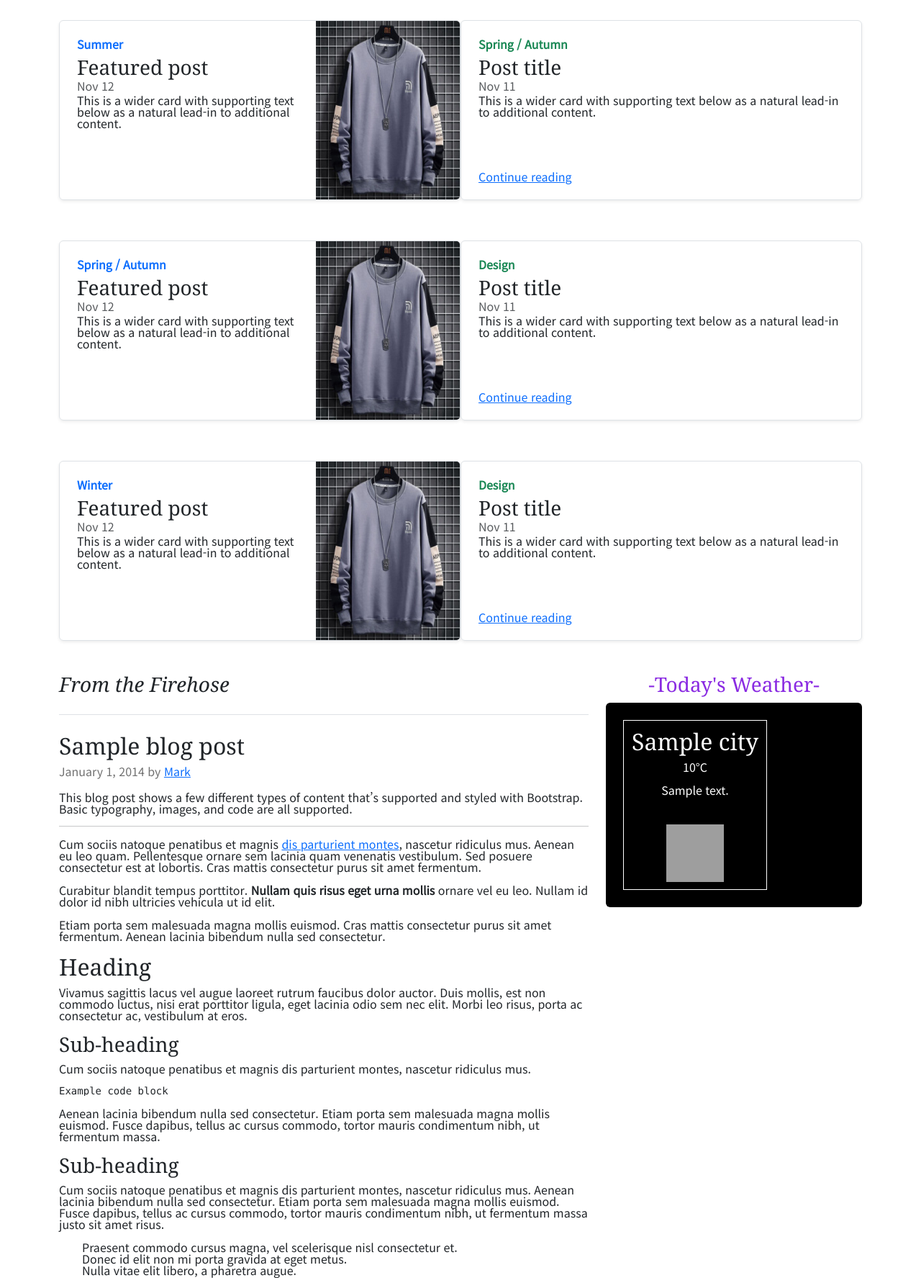
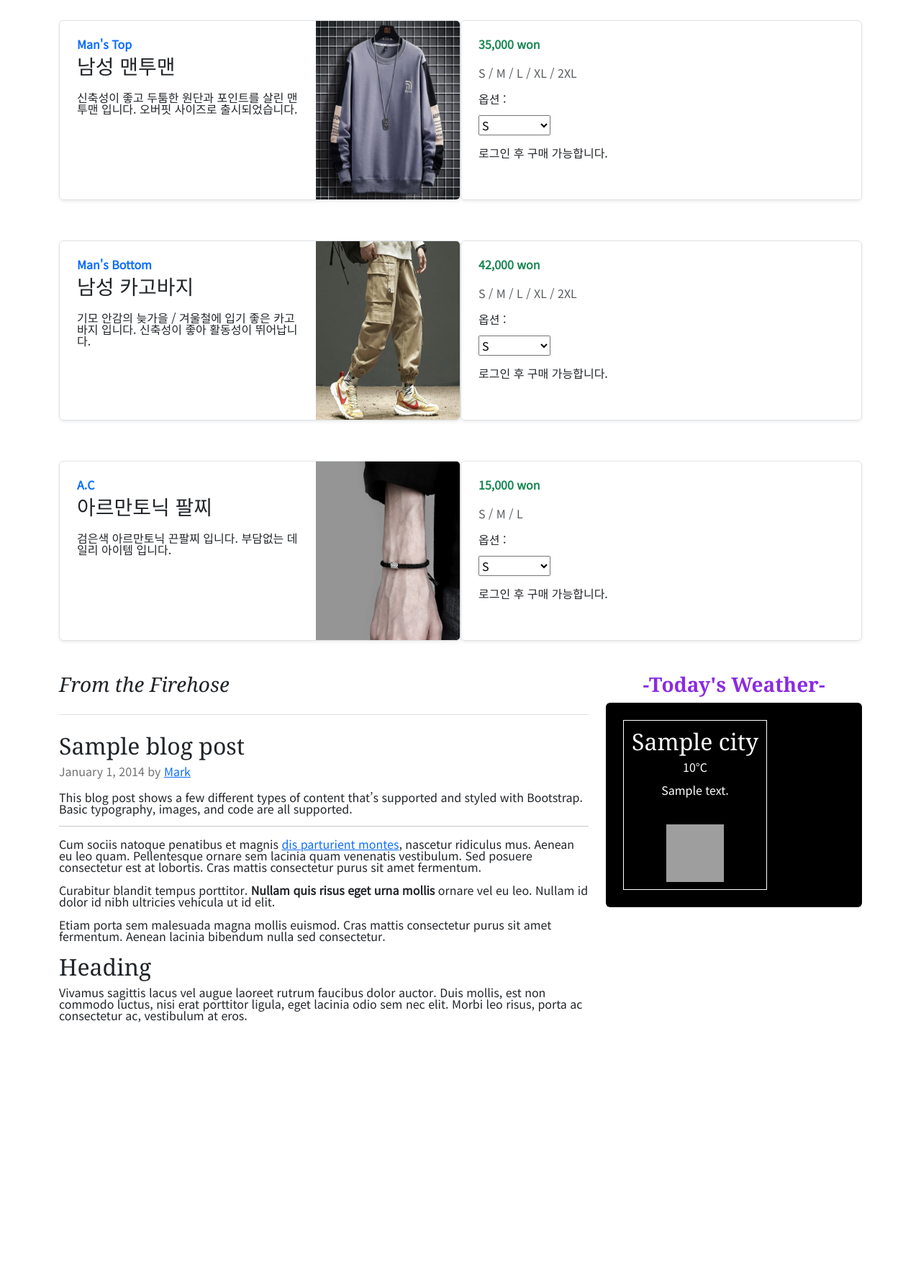
Before and after one commit to Funkyplayer95/2401_Project, a Django app: template Project/templates/main.html in a window 1280 px wide. Shown: the part 472-2247 px from the top of the page at 72% size. After the commit the page ends 1892 px from the top, so only its background shows below. Run offline with Django 5.2, Linux system fonts and the light colour scheme; the template is opened without the code that fills it: most values are stand-ins (such as "Sample title", 1, 10 or a date in 2020); parts of the project's set-up code (start-up, migrations or seed data) failed here and were passed over; some libraries are stand-ins or nearby versions; grey boxes are pictures that could not be loaded.

Commit message:
main 조정
카카오지도 - 위치 포인트 추가
메인 div창 구매창으로 변경
하단 footer삭제 , post 글 삭제

```diff
--- a/Project/homepage/models.py
+++ b/Project/homepage/models.py
@@ -14,7 +14,6 @@ class Userinfo(models.Model):
     user_address_doro = models.CharField(max_length=100, blank=True, null=True)
     user_address_jibun = models.CharField(max_length=100, blank=True, null=True)
     user_address_detail = models.CharField(max_length=100, blank=True, null=True)
-    # user_image_id = models.ForeignKey('Userimage', on_delete=models.CASCADE, related_name='images', blank=True, null=True) # 외래키로
     user_code = models.AutoField(primary_key=True)
 
     class Meta:
--- a/Project/templates/main.html
+++ b/Project/templates/main.html
@@ -81,19 +81,19 @@
                                         <ul>
                                             <li>
                                                 <label for="loginid" style="color: blueviolet;">아이디</label><br>
-                                                <input type="text" name="loginid" id="loginid" style="width: 180px;">
+                                                <input type="text" name="loginid" id="loginid" style="width: 200px;">
                                             </li>
                                             <li style="margin-top: 10px;">
                                                 <label for="loginpw" style="color: blueviolet;">비밀번호</label><br>
                                                 <input type="password" name="loginpw" id="loginpw"
-                                                    style="width: 180px;">
+                                                    style="width: 200px;">
                                             </li>
 
                                             <li style="margin-top: 30px;">
 
                                                 <a href="{% url 'social:begin' 'google-oauth2' %}" target="_self">
                                                     <img src="../static/images/googleLogin2.png" alt="구글로그인"
-                                                        style="width: 180px; height: 40px;">
+                                                        style="width: 200px; height: 40px;">
                                                 </a>
                                             </li>
 
@@ -127,8 +127,7 @@
 
         <!-- 메인 타이틀 로고  -->
         <div id="map" style="width:100%;height:400px; border: 3px solid black;"></div>
-        <script type="text/javascript"
-            src="//dapi.kakao.com/v2/maps/sdk.js?appkey={{kakaoapi}}"></script>
+        <script type="text/javascript" src="//dapi.kakao.com/v2/maps/sdk.js?appkey={{kakaoapi}}"></script>
         <script>
             var mapContainer = document.getElementById('map'), // 지도를 표시할 div
                 mapOption = {
@@ -154,20 +153,73 @@
 
             // 지도의 우측에 확대 축소 컨트롤을 추가한다
             map.addControl(zoomControl, kakao.maps.ControlPosition.RIGHT);
+
+            // HTML5의 geolocation으로 사용할 수 있는지 확인합니다
+            if (navigator.geolocation) {
+
+                // GeoLocation을 이용해서 접속 위치를 얻어옵니다
+                navigator.geolocation.getCurrentPosition(function (position) {
+
+                    var lat = position.coords.latitude, // 위도
+                        lon = position.coords.longitude; // 경도
+
+                    var locPosition = new kakao.maps.LatLng(lat, lon), // 마커가 표시될 위치를 geolocation으로 얻어온 좌표로 생성합니다
+                        message = '<div style="padding:5px;">여기에 계신가요?</div>'; // 인포윈도우에 표시될 내용입니다
+
+                    // 마커와 인포윈도우를 표시합니다
+                    displayMarker(locPosition, message);
+
+                });
+
+            } else { // HTML5의 GeoLocation을 사용할 수 없을때 마커 표시 위치와 인포윈도우 내용을 설정합니다
+
+                var locPosition = new kakao.maps.LatLng(37.56424, 126.97794),
+                    message = 'geolocation을 사용할수 없어요..'
+
+                displayMarker(locPosition, message);
+            }
+
+            // 지도에 마커와 인포윈도우를 표시하는 함수입니다
+            function displayMarker(locPosition, message) {
+
+                // 마커를 생성합니다
+                var marker = new kakao.maps.Marker({
+                    map: map,
+                    position: locPosition
+                });
+
+                var iwContent = message, // 인포윈도우에 표시할 내용
+                    iwRemoveable = true;
+
+                // 인포윈도우를 생성합니다
+                var infowindow = new kakao.maps.InfoWindow({
+                    content: iwContent,
+                    removable: iwRemoveable
+                });
+
+                // 인포윈도우를 마커위에 표시합니다
+                infowindow.open(map, marker);
+
+                // 지도 중심좌표를 접속위치로 변경합니다
+                map.setCenter(locPosition);
+            }
         </script>
         <br>
 
         <!-- 1번째 div -->
-        <div class="row mb-2" style="padding: 12px;">
+        <div class="row mb-2" style="padding: 12px; background-color: white;">
             <div class="col-md-6" style="display: flex;">
                 <div
                     class="row no-gutters border rounded overflow-hidden flex-md-row mb-4 shadow-sm h-md-250 position-relative">
                     <div class="col p-4 d-flex flex-column position-static">
-                        <strong class="d-inline-block mb-2 text-primary">Summer</strong>
-                        <h3 class="mb-0">Featured post</h3>
-                        <div class="mb-1 text-muted">Nov 12</div>
-                        <p class="card-text mb-auto">This is a wider card with supporting text below as a natural
-                            lead-in to additional content.</p>
+                        <strong class="d-inline-block mb-2 text-primary">Man's Top</strong>
+                        <h3 class="mb-0"
+                            style="font-family: 'Franklin Gothic Medium', 'Arial Narrow', Arial, sans-serif;">남성 맨투맨
+                        </h3>
+                        <br>
+                        <p class="card-text mb-auto"> 신축성이 좋고 두툼한 원단과 포인트를 살린 맨투맨 입니다.
+                            오버핏 사이즈로 출시되었습니다.
+                        </p>
                         <!-- <a href="" class="stretched-link">Continue reading</a> -->
                     </div>
                     <div class="col-auto d-none d-lg-block position-relative">
@@ -181,12 +233,30 @@
                 <div
                     class="row no-gutters border rounded overflow-hidden flex-md-row mb-4 shadow-sm h-md-250 position-relative">
                     <div class="col p-4 d-flex flex-column position-static">
-                        <strong class="d-inline-block mb-2 text-success">Spring / Autumn</strong>
-                        <h3 class="mb-0">Post title</h3>
-                        <div class="mb-1 text-muted">Nov 11</div>
-                        <p class="mb-auto">This is a wider card with supporting text below as a natural lead-in to
-                            additional content.</p>
-                        <a href="" class="stretched-link">Continue reading</a>
+                        <strong class="d-inline-block mb-2 text-success">35,000 won</strong>
+                        <br>
+                        <div class="mb-1 text-muted">S / M / L / XL / 2XL </div>
+                        <br>
+                        옵션 :
+                        <form method="post">
+                            {% csrf_token %}
+                            <select class="box" id="size-list" style="margin-top: 15px; width: 100px;" name="size">
+                                <option value="S">S</option>
+                                <option value="M">M</option>
+                                <option value="L">L</option>
+                                <option value="XL">XL</option>
+                                <option value="2XL">2XL</option>
+                            </select>
+                            <br>
+                            {% if user.is_authenticated %}
+                            <br>
+                                <input type="submit" value="구매하기" style="border-radius: 8px; color: white;
+                                background-color: blueviolet; border: none; width: 150px; height: 50px;">
+                            {% else %}
+                            <br>
+                                <p>로그인 후 구매 가능합니다.</p>
+                            {% endif %}
+                        </form>
                     </div>
                     <div class="col-auto d-none d-lg-block">
                     </div>
@@ -195,20 +265,23 @@
         </div>
 
         <!-- 2번째 div -->
-        <div class="row mb-2" style="padding: 12px;">
+        <div class="row mb-2" style="padding: 12px; background-color: white;">
             <div class="col-md-6" style="display: flex;">
                 <div
                     class="row no-gutters border rounded overflow-hidden flex-md-row mb-4 shadow-sm h-md-250 position-relative">
                     <div class="col p-4 d-flex flex-column position-static">
-                        <strong class="d-inline-block mb-2 text-primary">Spring / Autumn</strong>
-                        <h3 class="mb-0">Featured post</h3>
-                        <div class="mb-1 text-muted">Nov 12</div>
-                        <p class="card-text mb-auto">This is a wider card with supporting text below as a natural
-                            lead-in to additional content.</p>
+                        <strong class="d-inline-block mb-2 text-primary">Man's Bottom</strong>
+                        <h3 class="mb-0"
+                            style="font-family: 'Franklin Gothic Medium', 'Arial Narrow', Arial, sans-serif;">남성 카고바지
+                        </h3>
+                        <br>
+                        <p class="card-text mb-auto"> 기모 안감의 늦가을 / 겨울철에 입기 좋은 카고바지 입니다.
+                            신축성이 좋아 활동성이 뛰어납니다.
+                        </p>
                         <!-- <a href="" class="stretched-link">Continue reading</a> -->
                     </div>
                     <div class="col-auto d-none d-lg-block position-relative">
-                        <img src="../static/images/맨투맨.jpg" alt="이미지" style="width:200px; height:250px;
+                        <img src="../static/images/카고2.jpg" alt="이미지" style="width:200px; height:250px;
                         background:#55595c; color:#eceeef;" text="Thumbnail">
                     </div>
                 </div>
@@ -217,12 +290,30 @@
                 <div
                     class="row no-gutters border rounded overflow-hidden flex-md-row mb-4 shadow-sm h-md-250 position-relative">
                     <div class="col p-4 d-flex flex-column position-static">
-                        <strong class="d-inline-block mb-2 text-success">Design</strong>
-                        <h3 class="mb-0">Post title</h3>
-                        <div class="mb-1 text-muted">Nov 11</div>
-                        <p class="mb-auto">This is a wider card with supporting text below as a natural lead-in to
-                            additional content.</p>
-                        <a href="" class="stretched-link">Continue reading</a>
+                        <strong class="d-inline-block mb-2 text-success">42,000 won</strong>
+                        <br>
+                        <div class="mb-1 text-muted">S / M / L / XL / 2XL </div>
+                        <br>
+                        옵션 :
+                        <form method="post">
+                            {% csrf_token %}
+                            <select class="box" id="size-list" style="margin-top: 15px; width: 100px;" name="size">
+                                <option value="S">S</option>
+                                <option value="M">M</option>
+                                <option value="L">L</option>
+                                <option value="XL">XL</option>
+                                <option value="2XL">2XL</option>
+                            </select>
+                            <br>
+                            {% if user.is_authenticated %}
+                            <br>
+                                <input type="submit" value="구매하기" style="border-radius: 8px; color: white;
+                                background-color: blueviolet; border: none; width: 150px; height: 50px;">
+                            {% else %}
+                            <br>
+                                <p>로그인 후 구매 가능합니다.</p>
+                            {% endif %}
+                        </form>
                     </div>
                     <div class="col-auto d-none d-lg-block">
                     </div>
@@ -231,20 +322,21 @@
         </div>
 
         <!-- 3번째 div -->
-        <div class="row mb-2" style="padding: 12px;">
+        <div class="row mb-2" style="padding: 12px; background-color: white;">
             <div class="col-md-6" style="display: flex;">
                 <div
                     class="row no-gutters border rounded overflow-hidden flex-md-row mb-4 shadow-sm h-md-250 position-relative">
                     <div class="col p-4 d-flex flex-column position-static">
-                        <strong class="d-inline-block mb-2 text-primary">Winter</strong>
-                        <h3 class="mb-0">Featured post</h3>
-                        <div class="mb-1 text-muted">Nov 12</div>
-                        <p class="card-text mb-auto">This is a wider card with supporting text below as a natural
-                            lead-in to additional content.</p>
+                        <strong class="d-inline-block mb-2 text-primary">A.C</strong>
+                        <h3 class="mb-0"
+                            style="font-family: 'Franklin Gothic Medium', 'Arial Narrow', Arial, sans-serif;">아르만토닉 팔찌
+                        </h3>
+                        <br>
+                        <p class="card-text mb-auto">검은색 아르만토닉 끈팔찌 입니다. 부담없는 데일리 아이템 입니다.</p>
                         <!-- <a href="" class="stretched-link">Continue reading</a> -->
                     </div>
                     <div class="col-auto d-none d-lg-block position-relative">
-                        <img src="../static/images/맨투맨.jpg" alt="이미지" style="width:200px; height:250px;
+                        <img src="../static/images/팔찌.jpg" alt="이미지" style="width:200px; height:250px;
                         background:#55595c; color:#eceeef;" text="Thumbnail">
                     </div>
                 </div>
@@ -253,12 +345,28 @@
                 <div
                     class="row no-gutters border rounded overflow-hidden flex-md-row mb-4 shadow-sm h-md-250 position-relative">
                     <div class="col p-4 d-flex flex-column position-static">
-                        <strong class="d-inline-block mb-2 text-success">Design</strong>
-                        <h3 class="mb-0">Post title</h3>
-                        <div class="mb-1 text-muted">Nov 11</div>
-                        <p class="mb-auto">This is a wider card with supporting text below as a natural lead-in to
-                            additional content.</p>
-                        <a href="" class="stretched-link">Continue reading</a>
+                        <strong class="d-inline-block mb-2 text-success">15,000 won</strong>
+                        <br>
+                        <div class="mb-1 text-muted">S / M / L </div>
+                        <br>
+                        옵션 :
+                        <form method="post">
+                            {% csrf_token %}
+                            <select class="box" id="size-list" style="margin-top: 15px; width: 100px;" name="size">
+                                <option value="S">S</option>
+                                <option value="M">M</option>
+                                <option value="L">L</option>
+                            </select>
+                            <br>
+                            {% if user.is_authenticated %}
+                            <br>
+                                <input type="submit" value="구매하기" style="border-radius: 8px; color: white;
+                                background-color: blueviolet; border: none; width: 150px; height: 50px;">
+                            {% else %}
+                            <br>
+                                <p>로그인 후 구매 가능합니다.</p>
+                            {% endif %}
+                        </form>
                     </div>
                     <div class="col-auto d-none d-lg-block">
                     </div>
@@ -294,34 +402,11 @@
                     <p>Vivamus sagittis lacus vel augue laoreet rutrum faucibus dolor auctor. Duis mollis, est non
                         commodo luctus, nisi erat porttitor ligula, eget lacinia odio sem nec elit. Morbi leo risus,
                         porta ac consectetur ac, vestibulum at eros.</p>
-                    <h3>Sub-heading</h3>
-                    <p>Cum sociis natoque penatibus et magnis dis parturient montes, nascetur ridiculus mus.</p>
-                    <pre><code>Example code block</code></pre>
-                    <p>Aenean lacinia bibendum nulla sed consectetur. Etiam porta sem malesuada magna mollis euismod.
-                        Fusce dapibus, tellus ac cursus commodo, tortor mauris condimentum nibh, ut fermentum massa.</p>
-                    <h3>Sub-heading</h3>
-                    <p>Cum sociis natoque penatibus et magnis dis parturient montes, nascetur ridiculus mus. Aenean
-                        lacinia bibendum nulla sed consectetur. Etiam porta sem malesuada magna mollis euismod. Fusce
-                        dapibus, tellus ac cursus commodo, tortor mauris condimentum nibh, ut fermentum massa justo sit
-                        amet risus.</p>
-                    <ul>
-                        <li>Praesent commodo cursus magna, vel scelerisque nisl consectetur et.</li>
-                        <li>Donec id elit non mi porta gravida at eget metus.</li>
-                        <li>Nulla vitae elit libero, a pharetra augue.</li>
-                    </ul>
-                    <p>Donec ullamcorper nulla non metus auctor fringilla. Nulla vitae elit libero, a pharetra augue.
-                    </p>
-                    <ol>
-                        <li>Vestibulum id ligula porta felis euismod semper.</li>
-                        <li>Cum sociis natoque penatibus et magnis dis parturient montes, nascetur ridiculus mus.</li>
-                        <li>Maecenas sed diam eget risus varius blandit sit amet non magna.</li>
-                    </ol>
-                    <p>Cras mattis consectetur purus sit amet fermentum. Sed posuere consectetur est at lobortis.</p>
                 </div><!-- /.blog-post -->
             </div><!-- /.blog-main -->
 
             <aside class="col-md-4 blog-sidebar">
-                <h3 class="rounded" style="text-align: center; color: blueviolet;"> -Today's Weather- </h3>
+                <h3 class="rounded" style="text-align: center; color: blueviolet; font-weight: bolder;"> -Today's Weather- </h3>
                 <div class="p-4 mb-3 bg-black rounded" style="display: flex;">
                     {% for weather in weather_data %}
                     <div style="width: 200px; padding: 10px; border: 1px solid white; color: white;
@@ -342,14 +427,6 @@
 
     </main><!-- /.container -->
 
-    <footer class="blog-footer">
-        <p>Blog template built for <a href="https://getbootstrap.com/">Bootstrap</a> by <a
-                href="https://twitter.com/mdo">@mdo</a>.</p>
-        <p>
-            <a href="">Back to top</a>
-        </p>
-    </footer>
-
 </body>
 
 </html>
```
Also changed, not shown: Project/static/images/골목풍경.jpg (added), Project/static/images/맨투맨2.jpg (added), Project/static/images/반지1.jpg (added), Project/static/images/반팔티1.jpg (added), Project/static/images/반팔티2.jpg (added), Project/static/images/슬래스1.jpg (added), Project/static/images/와이드1.jpg (added), Project/static/images/카고.jpg (added), Project/static/images/카고2.jpg (added), Project/static/images/팔찌.jpg (added), Project/static/images/후드1.jpg (added).
